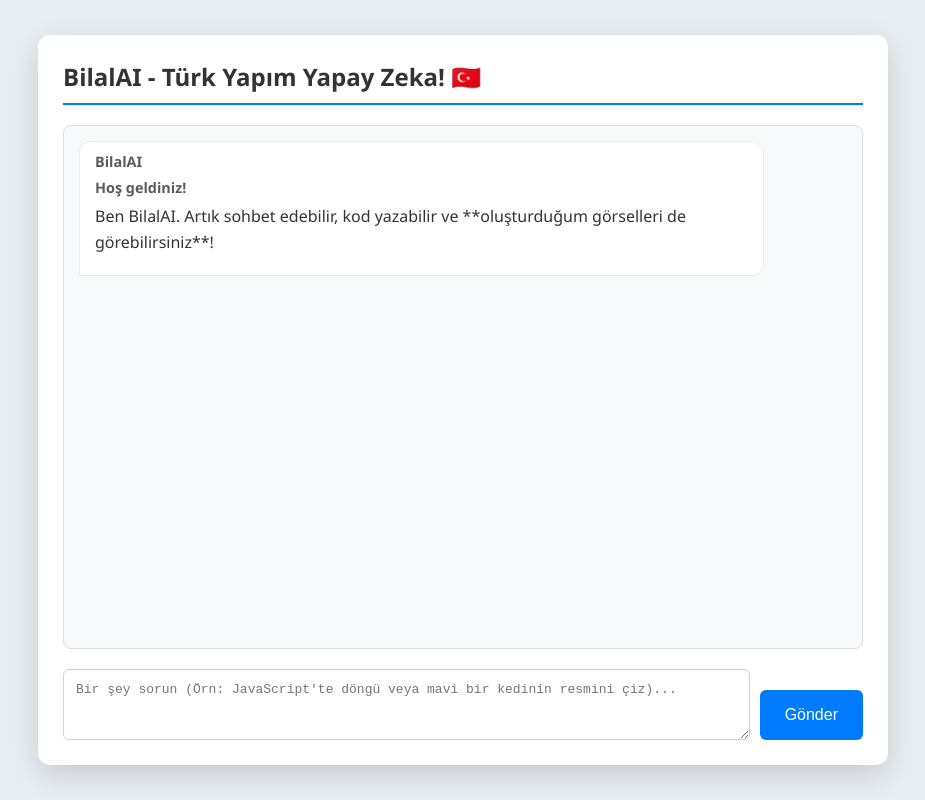
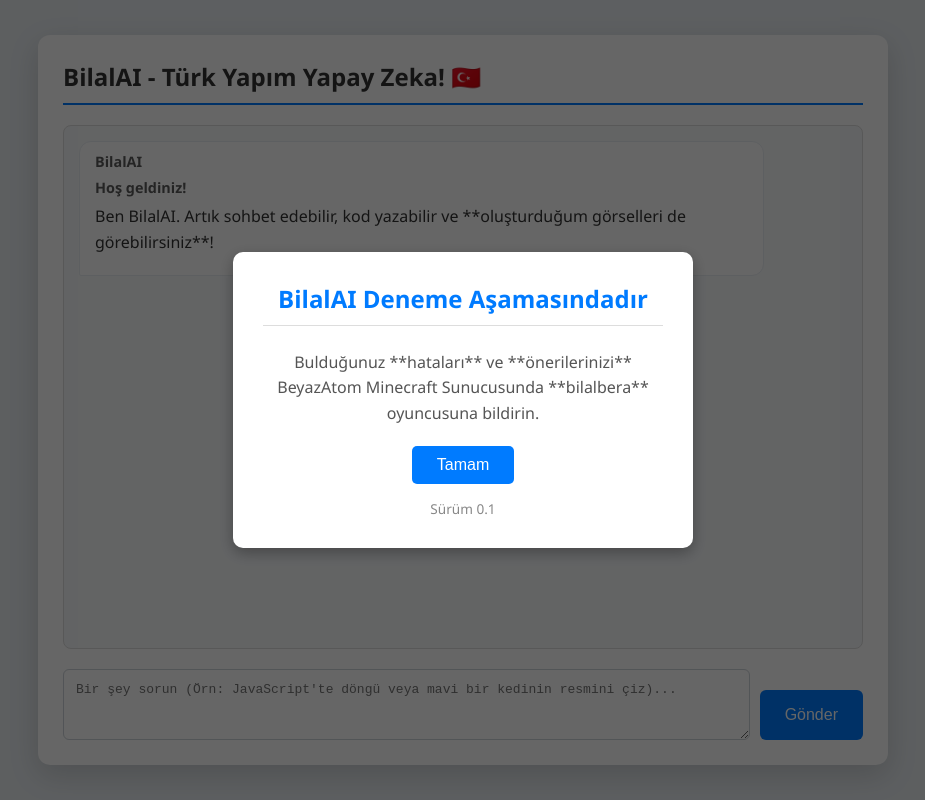
Before and after one commit to Bilalbera/Yapay-Zeka, a plain HTML site: page index.html in a window 1280 px wide. Shown: the whole page, without its empty margins (177-1102 px from the left). Drawn offline with Linux system fonts and the light colour scheme.

Commit message:
Update index.html

```diff
--- a/index.html
+++ b/index.html
@@ -46,7 +46,7 @@
             border: 1px solid #ddd;
         }
 
-        /* Mesaj Balonları Stilleri (YENİ) */
+        /* Mesaj Balonları Stilleri */
         .message-turn {
             margin-bottom: 20px;
             padding: 10px 15px;
@@ -112,7 +112,7 @@
             border-radius: 3px;
         }
 
-        /* Liste Stili (YENİ) */
+        /* Liste Stili */
         #output ul {
             list-style: disc inside;
             padding-left: 20px;
@@ -178,9 +178,79 @@
             margin: auto 0 auto 10px;
         }
         @keyframes spin { 0% { transform: rotate(0deg); } 100% { transform: rotate(360deg); } }
+
+        /* --- MODAL STİLLERİ (YENİ EKLENEN) --- */
+        .modal-overlay {
+            position: fixed;
+            top: 0;
+            left: 0;
+            width: 100%;
+            height: 100%;
+            background: rgba(0, 0, 0, 0.6); /* Hafif karartma */
+            display: none; /* Varsayılan olarak gizli tutulacak, JS ile açılacak */
+            justify-content: center;
+            align-items: center;
+            z-index: 1000; /* Her şeyin üstünde görünmesini sağla */
+        }
+        .modal-content {
+            background: white;
+            padding: 30px;
+            border-radius: 10px;
+            box-shadow: 0 5px 15px rgba(0, 0, 0, 0.3);
+            text-align: center;
+            max-width: 400px;
+            width: 90%;
+            animation: fadeIn 0.3s ease-out;
+        }
+        .modal-content h3 {
+            color: #007bff;
+            margin-top: 0;
+            font-size: 1.5em;
+            border-bottom: 1px solid #ddd;
+            padding-bottom: 10px;
+        }
+        .modal-content p {
+            font-size: 1em;
+            color: #555;
+            margin-bottom: 20px;
+            line-height: 1.6;
+        }
+        .modal-content small {
+            display: block;
+            margin-top: 15px;
+            color: #888;
+            font-size: 0.85em;
+        }
+        #modal-ok-button {
+            background-color: #007bff;
+            color: white;
+            border: none;
+            padding: 10px 25px;
+            border-radius: 5px;
+            cursor: pointer;
+            font-size: 1em;
+            transition: background-color 0.3s;
+        }
+        #modal-ok-button:hover {
+            background-color: #0056b3;
+        }
+        /* Pop-up animasyonu */
+        @keyframes fadeIn {
+            from { opacity: 0; transform: scale(0.9); }
+            to { opacity: 1; transform: scale(1); }
+        }
     </style>
 </head>
 <body>
+
+<div id="welcomeModal" class="modal-overlay">
+    <div class="modal-content">
+        <h3>BilalAI Deneme Aşamasındadır</h3>
+        <p>Bulduğunuz **hataları** ve **önerilerinizi** BeyazAtom Minecraft Sunucusunda **bilalbera** oyuncusuna bildirin.</p>
+        <button id="modal-ok-button">Tamam</button>
+        <small>Sürüm 0.1</small>
+    </div>
+</div>
 
 <div class="chat-container">
     <h2> BilalAI - Türk Yapım Yapay Zeka! 🇹🇷</h2>
@@ -197,7 +267,7 @@
     // !!! YENİ API Anahtarınızı BURAYA yerleştirin !!!
     // *******************************************************************
     // LÜTFEN BU YER TUTUCU ANAHTARI KENDİ GERÇEK ANAHTARINIZLA DEĞİŞTİRİN
-    const API_KEY = "AIzaSyChiJsYckDX74Drl0cZTFr3-8T7bfLH0Us";
+    const API_KEY = "AIzaSyAgN5neJrLTJHaZXxAS3eeNfe6HSBLDYmo";
 
     // -------------------------------------------------------------------
     // Model ve API URL'si
@@ -214,6 +284,10 @@
     const outputDiv = document.getElementById('output');
     const loader = document.getElementById('loader');
 
+    // Yeni Modal Elementleri
+    const welcomeModal = document.getElementById('welcomeModal');
+    const modalOkButton = document.getElementById('modal-ok-button');
+
     // KONUŞMA GEÇMİŞİ (HAFIZA) DİZİSİ - Sadece temiz mesajları tutar
     const conversationHistory = [];
 
@@ -224,6 +298,14 @@
                                 <p><strong>Hoş geldiniz!</strong> Ben BilalAI. Artık sohbet edebilir, kod yazabilir ve **oluşturduğum görselleri de görebilirsiniz**!</p>
                             </div>`;
     }
+
+    // Modal Kapatma İşlevi
+    function closeModal() {
+        welcomeModal.style.display = 'none';
+    }
+
+    // Modal'ı Kapatma Olayı
+    modalOkButton.addEventListener('click', closeModal);
 
     // Konuşma geçmişini HTML olarak biçimlendirip ekrana yazan işlev.
     function formatHistory() {
@@ -359,8 +441,8 @@
         const loadingHtml = `<div class="message-turn user-message">
                                 <strong>Siz</strong>
                                 ${cleanUserMessage}
-                             </div>
-                             <div class="message-turn ai-message" id="temp-loader-msg" style="opacity: 0.7;">
+                              </div>
+                              <div class="message-turn ai-message" id="temp-loader-msg" style="opacity: 0.7;">
                                 <strong>BilalAI</strong>
                                 <p>Cevap bekleniyor...</p>
                             </div>`;
@@ -444,8 +526,11 @@
         }
     });
 
-    // Sayfa yüklendiğinde ilk mesajı göster
-    window.onload = displayInitialMessage;
+    // Sayfa yüklendiğinde ilk mesajı göster ve modal'ı göster
+    window.onload = function() {
+        displayInitialMessage();
+        welcomeModal.style.display = 'flex'; // Modal'ı göster
+    };
 </script>
 
 </body>
```
